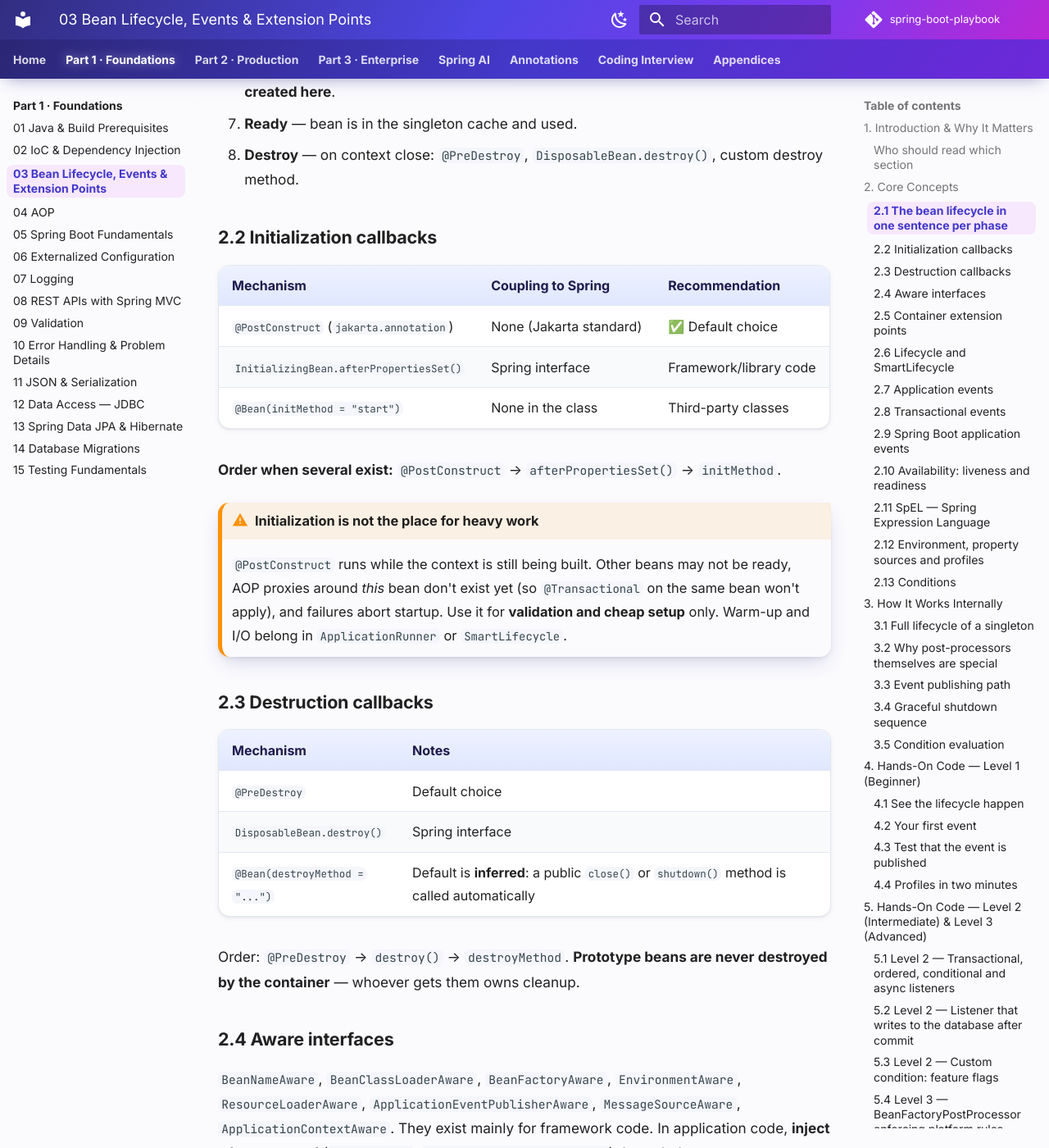
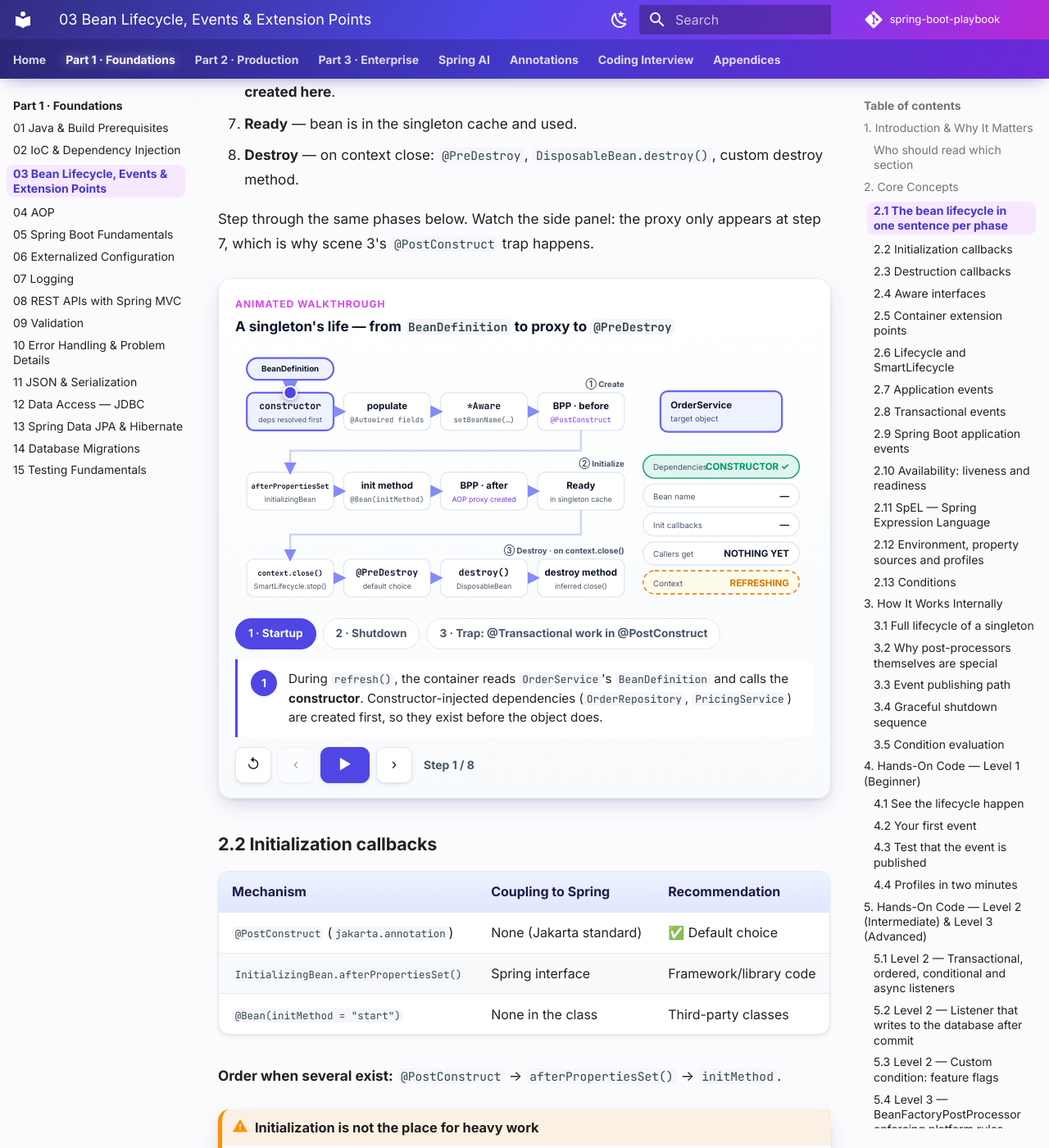
Before and after one commit to khiruashish/spring-boot-playbook, an MkDocs documentation site: the page built from docs/part-1-foundations/03-bean-lifecycle-events-extension-points.md, in a window 1280 px wide and 1400 px high, scrolled down 1773 px. Shown: the whole window at 82% size. Built offline with MkDocs 1.6.1 and Material for MkDocs 9.7.7, drawn with Linux system fonts in a browser that asks for light colours; comment, search, counter and statistics services are not loaded.

Commit message:
Add bean lifecycle step-through animation
New animation in Ch 03 §2.1 with three scenes:
- Startup: constructor → populate → Aware → BPP-before/@PostConstruct →
  afterPropertiesSet → initMethod → BPP-after (proxy appears) → ready.
- Shutdown: context.close()/SmartLifecycle.stop() → @PreDestroy →
  destroy() → destroy method.
- Trap: @Transactional work in @PostConstruct runs on the raw object;
  the fix moves it to an ApplicationRunner/ApplicationReadyEvent.
A side panel tracks dependencies, bean name, init callbacks, what
callers receive and the context state.

Engine additions (backward compatible): data-hide on steps, and chips
can declare their own status labels and colours via
data-label-<state> / data-tone-<state>.

Co-Authored-By: Claude Opus 5.5 <noreply@anthropic.com>
Claude-Session: https://claude.ai/code/session_019tfTGPAd6nb2qgVo5uYMhL

```diff
--- a/docs/javascripts/playbook-animations.js
+++ b/docs/javascripts/playbook-animations.js
@@ -9,8 +9,10 @@
  * Step attributes (all optional, on each <li>):
  *   data-path   comma list of route names to move the token along; "name:rev" runs a route backwards
  *   data-token  "error" paints the token red (an exception travelling back up the stack)
- *   data-hl / data-warn / data-dim   space list of data-node names to highlight / flag / fade
- *   data-tx     space list of "chipName:state" (none, active, suspended, committed, rolledback, ignored)
+ *   data-hl / data-warn / data-dim / data-hide   space list of data-node names to highlight / flag / fade / hide
+ *   data-tx     space list of "chipName:state". Built-in states: none, active, suspended, committed, rolledback,
+ *               ignored. A chip may define its own: data-label-<state>="TEXT" sets the status text and
+ *               data-tone-<state>="<built-in state>" picks the colour.
  * SVG elements with data-scenes="a b" are only shown in those scenes.
  */
 (function () {
@@ -154,14 +156,15 @@
       setNodes("data-hl", "is-active", li);
       setNodes("data-warn", "is-warn", li);
       setNodes("data-dim", "is-dim", li);
+      setNodes("data-hide", "is-hidden", li);
 
       words(li.getAttribute("data-tx")).forEach(function (pair) {
         var kv = pair.split(":");
         var chip = svg.querySelector('[data-tx="' + kv[0] + '"]');
         if (!chip) return;
-        chip.setAttribute("data-state", kv[1]);
+        chip.setAttribute("data-state", chip.getAttribute("data-tone-" + kv[1]) || kv[1]);
         var status = chip.querySelector("[data-tx-status]");
-        if (status) status.textContent = TX_LABEL[kv[1]] || kv[1];
+        if (status) status.textContent = chip.getAttribute("data-label-" + kv[1]) || TX_LABEL[kv[1]] || kv[1];
       });
 
       svg.querySelectorAll("[data-path].is-live").forEach(function (p) { p.classList.remove("is-live"); });
--- a/docs/part-1-foundations/03-bean-lifecycle-events-extension-points.md
+++ b/docs/part-1-foundations/03-bean-lifecycle-events-extension-points.md
@@ -39,6 +39,10 @@ In the grocery marketplace, events are also how services stay decoupled *inside*
 6. **After-init post-processing** — `postProcessAfterInitialization`; **AOP proxies are created here**.
 7. **Ready** — bean is in the singleton cache and used.
 8. **Destroy** — on context close: `@PreDestroy`, `DisposableBean.destroy()`, custom destroy method.
+
+Step through the same phases below. Watch the side panel: the proxy only appears at step 7, which is why scene 3's `@PostConstruct` trap happens.
+
+--8<-- "docs/snippets/animations/bean-lifecycle.html"
 
 ### 2.2 Initialization callbacks
 
--- /dev/null
+++ b/docs/snippets/animations/bean-lifecycle.html
@@ -0,0 +1,85 @@
+<div class="pb-anim" data-pb-anim>
+<div class="pb-anim-head"><span class="pb-anim-kicker">Animated walkthrough</span><span class="pb-anim-title">A singleton's life — from <code>BeanDefinition</code> to proxy to <code>@PreDestroy</code></span></div>
+<div class="pb-anim-stage">
+<svg viewBox="0 0 800 356" role="img" aria-labelledby="pb-bl-title pb-bl-desc" xmlns="http://www.w3.org/2000/svg">
+<title id="pb-bl-title">Spring bean lifecycle</title>
+<desc id="pb-bl-desc">Three rows of lifecycle phases. Create: constructor, populate, Aware callbacks, BeanPostProcessor before-initialization with @PostConstruct. Initialize: afterPropertiesSet, init method, BeanPostProcessor after-initialization where the AOP proxy is created, then ready in the singleton cache. Destroy on context close: SmartLifecycle stop, @PreDestroy, DisposableBean.destroy, destroy method. A side panel shows the target object wrapped by its proxy and the state of dependencies, bean name, init callbacks, what callers receive, and the context.</desc>
+<defs><marker id="pb-bl-arrow" viewBox="0 0 10 10" refX="8" refY="5" markerWidth="7" markerHeight="7" orient="auto-start-reverse"><path d="M0 0 L10 5 L0 10 z" fill="#818cf8"/></marker></defs>
+<g data-node="def"><rect class="pb-box pb-band" x="16" y="12" width="120" height="30" rx="15" fill="#eef2ff" stroke="#6366f1"/><text class="t-b t-11 t-c" x="76" y="31">BeanDefinition</text></g>
+<text class="t-sm t-b" x="538" y="52" text-anchor="end">① Create</text>
+<g data-node="s1"><rect class="pb-box" x="16" y="60" width="120" height="52" rx="10" fill="#ffffff" stroke="#cbd5e1"/><text class="t-b t-c t-mono" x="76" y="83">constructor</text><text class="t-xs t-sub t-c" x="76" y="101">deps resolved first</text></g>
+<g data-node="s2"><rect class="pb-box" x="150" y="60" width="120" height="52" rx="10" fill="#ffffff" stroke="#cbd5e1"/><text class="t-b t-c" x="210" y="83">populate</text><text class="t-xs t-sub t-c t-mono" x="210" y="101">@Autowired fields</text></g>
+<g data-node="s3"><rect class="pb-box" x="284" y="60" width="120" height="52" rx="10" fill="#ffffff" stroke="#cbd5e1"/><text class="t-b t-c t-mono" x="344" y="83">*Aware</text><text class="t-xs t-sub t-c t-mono" x="344" y="101">setBeanName(…)</text></g>
+<g data-node="s4"><rect class="pb-box" x="418" y="60" width="120" height="52" rx="10" fill="#ffffff" stroke="#cbd5e1"/><text class="t-b t-c" x="478" y="83">BPP · before</text><text class="t-xs t-c t-mono t-accent" x="478" y="101">@PostConstruct</text></g>
+<text class="t-sm t-b" x="538" y="162" text-anchor="end">② Initialize</text>
+<g data-node="s5"><rect class="pb-box" x="16" y="170" width="120" height="52" rx="10" fill="#ffffff" stroke="#cbd5e1"/><text class="t-b t-10 t-c t-mono" x="76" y="193">afterPropertiesSet</text><text class="t-xs t-sub t-c" x="76" y="211">InitializingBean</text></g>
+<g data-node="s6"><rect class="pb-box" x="150" y="170" width="120" height="52" rx="10" fill="#ffffff" stroke="#cbd5e1"/><text class="t-b t-c" x="210" y="193">init method</text><text class="t-xs t-sub t-c t-mono" x="210" y="211">@Bean(initMethod)</text></g>
+<g data-node="s7"><rect class="pb-box" x="284" y="170" width="120" height="52" rx="10" fill="#ffffff" stroke="#cbd5e1"/><text class="t-b t-c" x="344" y="193">BPP · after</text><text class="t-xs t-c t-accent" x="344" y="211">AOP proxy created</text></g>
+<g data-node="s8"><rect class="pb-box" x="418" y="170" width="120" height="52" rx="10" fill="#ffffff" stroke="#cbd5e1"/><text class="t-b t-c" x="478" y="193">Ready</text><text class="t-xs t-sub t-c" x="478" y="211">in singleton cache</text></g>
+<g data-scenes="startup shutdown">
+<text class="t-sm t-b" x="538" y="282" text-anchor="end">③ Destroy · on context.close()</text>
+<g data-node="d1"><rect class="pb-box" x="16" y="290" width="120" height="52" rx="10" fill="#ffffff" stroke="#cbd5e1"/><text class="t-b t-10 t-c t-mono" x="76" y="313">context.close()</text><text class="t-xs t-sub t-c" x="76" y="331">SmartLifecycle.stop()</text></g>
+<g data-node="d2"><rect class="pb-box" x="150" y="290" width="120" height="52" rx="10" fill="#ffffff" stroke="#cbd5e1"/><text class="t-b t-c t-mono" x="210" y="313">@PreDestroy</text><text class="t-xs t-sub t-c" x="210" y="331">default choice</text></g>
+<g data-node="d3"><rect class="pb-box" x="284" y="290" width="120" height="52" rx="10" fill="#ffffff" stroke="#cbd5e1"/><text class="t-b t-c t-mono" x="344" y="313">destroy()</text><text class="t-xs t-sub t-c" x="344" y="331">DisposableBean</text></g>
+<g data-node="d4"><rect class="pb-box" x="418" y="290" width="120" height="52" rx="10" fill="#ffffff" stroke="#cbd5e1"/><text class="t-b t-c" x="478" y="313">destroy method</text><text class="t-xs t-sub t-c" x="478" y="331">inferred close()</text></g>
+<path class="pb-route" data-path="wrap2" d="M478 222 L478 256 L76 256 L76 290" fill="none" stroke="#a5b4fc" stroke-width="2.5" marker-end="url(#pb-bl-arrow)"/>
+<path class="pb-route" data-path="r3a" d="M136 316 L150 316" fill="none" stroke="#a5b4fc" stroke-width="2.5" marker-end="url(#pb-bl-arrow)"/>
+<path class="pb-route" data-path="r3b" d="M270 316 L284 316" fill="none" stroke="#a5b4fc" stroke-width="2.5" marker-end="url(#pb-bl-arrow)"/>
+<path class="pb-route" data-path="r3c" d="M404 316 L418 316" fill="none" stroke="#a5b4fc" stroke-width="2.5" marker-end="url(#pb-bl-arrow)"/>
+</g>
+<g data-scenes="trap">
+<text class="t-sm t-b" x="538" y="282" text-anchor="end">③ After refresh</text>
+<g data-node="runner"><rect class="pb-box" x="16" y="290" width="254" height="52" rx="10" fill="#ffffff" stroke="#cbd5e1"/><text class="t-b t-c t-mono" x="143" y="313">ApplicationRunner</text><text class="t-xs t-sub t-c t-mono" x="143" y="331">@EventListener(ApplicationReadyEvent)</text></g>
+<path class="pb-route" data-path="run" d="M270 316 L550 316 L550 92 L564 92" fill="none" stroke="#a5b4fc" stroke-width="2.5" marker-end="url(#pb-bl-arrow)"/>
+</g>
+<path class="pb-route" data-path="start" d="M76 42 L76 60" fill="none" stroke="#a5b4fc" stroke-width="2.5" marker-end="url(#pb-bl-arrow)"/>
+<path class="pb-route" data-path="r1a" d="M136 86 L150 86" fill="none" stroke="#a5b4fc" stroke-width="2.5" marker-end="url(#pb-bl-arrow)"/>
+<path class="pb-route" data-path="r1b" d="M270 86 L284 86" fill="none" stroke="#a5b4fc" stroke-width="2.5" marker-end="url(#pb-bl-arrow)"/>
+<path class="pb-route" data-path="r1c" d="M404 86 L418 86" fill="none" stroke="#a5b4fc" stroke-width="2.5" marker-end="url(#pb-bl-arrow)"/>
+<path class="pb-route" data-path="wrap1" d="M478 112 L478 140 L76 140 L76 170" fill="none" stroke="#a5b4fc" stroke-width="2.5" marker-end="url(#pb-bl-arrow)"/>
+<path class="pb-route" data-path="r2a" d="M136 196 L150 196" fill="none" stroke="#a5b4fc" stroke-width="2.5" marker-end="url(#pb-bl-arrow)"/>
+<path class="pb-route" data-path="r2b" d="M270 196 L284 196" fill="none" stroke="#a5b4fc" stroke-width="2.5" marker-end="url(#pb-bl-arrow)"/>
+<path class="pb-route" data-path="r2c" d="M404 196 L418 196" fill="none" stroke="#a5b4fc" stroke-width="2.5" marker-end="url(#pb-bl-arrow)"/>
+<g data-node="proxy"><rect class="pb-shell" x="564" y="30" width="216" height="100" rx="16" fill="none" stroke="#818cf8" stroke-dasharray="7 5"/><text class="t-sm t-b t-accent" x="578" y="48">AOP proxy</text></g>
+<g data-node="obj"><rect class="pb-box" x="588" y="58" width="168" height="56" rx="10" fill="#ffffff" stroke="#cbd5e1"/><text class="t-b" x="602" y="82">OrderService</text><text class="t-sm" x="602" y="100">target object</text></g>
+<g data-tx="deps" data-state="none" data-label-ctor="CONSTRUCTOR ✓" data-tone-ctor="active" data-label-all="ALL INJECTED" data-tone-all="committed"><rect class="pb-chip" x="564" y="146" width="216" height="32" rx="16" fill="#ffffff" stroke="#cbd5e1"/><text class="t-sm" x="578" y="167">Dependencies</text><text class="t-b pb-tx-status" data-tx-status x="766" y="167" text-anchor="end">—</text></g>
+<g data-tx="aware" data-state="none" data-label-set="orderService" data-tone-set="committed"><rect class="pb-chip" x="564" y="186" width="216" height="32" rx="16" fill="#ffffff" stroke="#cbd5e1"/><text class="t-sm" x="578" y="207">Bean name</text><text class="t-b pb-tx-status" data-tx-status x="766" y="207" text-anchor="end">—</text></g>
+<g data-tx="init" data-state="none" data-label-one="1 / 3" data-tone-one="active" data-label-two="2 / 3" data-tone-two="active" data-label-done="3 / 3 ✓" data-tone-done="committed"><rect class="pb-chip" x="564" y="226" width="216" height="32" rx="16" fill="#ffffff" stroke="#cbd5e1"/><text class="t-sm" x="578" y="247">Init callbacks</text><text class="t-b pb-tx-status" data-tx-status x="766" y="247" text-anchor="end">—</text></g>
+<g data-tx="ref" data-state="none" data-label-nothing="NOTHING YET" data-tone-nothing="none" data-label-raw="RAW OBJECT" data-tone-raw="ignored" data-label-proxy="THE PROXY" data-tone-proxy="committed" data-label-gone="DESTROYED" data-tone-gone="rolledback"><rect class="pb-chip" x="564" y="266" width="216" height="32" rx="16" fill="#ffffff" stroke="#cbd5e1"/><text class="t-sm" x="578" y="287">Callers get</text><text class="t-b pb-tx-status" data-tx-status x="766" y="287" text-anchor="end">—</text></g>
+<g data-tx="ctx" data-state="none" data-label-refreshing="REFRESHING" data-tone-refreshing="suspended" data-label-running="RUNNING" data-tone-running="active" data-label-closing="CLOSING" data-tone-closing="suspended" data-label-closed="CLOSED" data-tone-closed="rolledback"><rect class="pb-chip" x="564" y="306" width="216" height="32" rx="16" fill="#ffffff" stroke="#cbd5e1"/><text class="t-sm" x="578" y="327">Context</text><text class="t-b pb-tx-status" data-tx-status x="766" y="327" text-anchor="end">—</text></g>
+<circle class="pb-anim-token" r="9" cx="-40" cy="-40" fill="#4f46e5" stroke="#ffffff" stroke-width="2.5"/>
+</svg>
+</div>
+<div class="pb-anim-script" data-scene="startup">
+<p class="pb-anim-scene-title"><strong>1 · Startup</strong></p>
+<ol>
+<li data-path="start" data-hl="def s1 obj" data-hide="proxy" data-tx="deps:ctor aware:none init:none ref:nothing ctx:refreshing">During <code>refresh()</code>, the container reads <code>OrderService</code>'s <code>BeanDefinition</code> and calls the <strong>constructor</strong>. Constructor-injected dependencies (<code>OrderRepository</code>, <code>PricingService</code>) are created first, so they exist before the object does.</li>
+<li data-path="r1a" data-hl="s2 obj" data-hide="proxy" data-tx="deps:all aware:none init:none ref:nothing ctx:refreshing"><code>populateBean()</code> fills <code>@Autowired</code> fields and setters. With constructor injection there's nothing left to do here, which is one reason constructor injection is the default.</li>
+<li data-path="r1b" data-hl="s3 obj" data-hide="proxy" data-tx="deps:all aware:set init:none ref:nothing ctx:refreshing"><strong>Aware callbacks</strong>: <code>setBeanName("orderService")</code>, then <code>BeanClassLoaderAware</code> and <code>BeanFactoryAware</code>. The context-level ones (<code>ApplicationContextAware</code>, <code>EnvironmentAware</code> …) arrive in the next step through a post-processor.</li>
+<li data-path="r1c" data-hl="s4 obj" data-hide="proxy" data-tx="deps:all aware:set init:one ref:nothing ctx:refreshing">Every <code>BeanPostProcessor</code> gets <code>postProcessBeforeInitialization</code>. <code>CommonAnnotationBeanPostProcessor</code> calls your <strong><code>@PostConstruct</code></strong> method here. Note the side panel: there is still no proxy.</li>
+<li data-path="wrap1" data-hl="s5 obj" data-hide="proxy" data-tx="deps:all aware:set init:two ref:nothing ctx:refreshing"><code>InitializingBean.afterPropertiesSet()</code> runs next. It's a Spring interface, so application code should prefer <code>@PostConstruct</code>.</li>
+<li data-path="r2a" data-hl="s6 obj" data-hide="proxy" data-tx="deps:all aware:set init:done ref:nothing ctx:refreshing">Then the custom <strong>init method</strong> from <code>@Bean(initMethod = "…")</code>, which is how you hook third-party classes you can't annotate. Order: <code>@PostConstruct</code> → <code>afterPropertiesSet()</code> → <code>initMethod</code>.</li>
+<li data-path="r2b" data-hl="s7 proxy" data-tx="deps:all aware:set init:done ref:nothing ctx:refreshing"><code>postProcessAfterInitialization</code>: <code>AnnotationAwareAspectJAutoProxyCreator</code> sees <code>@Transactional</code> (or any aspect) and <strong>returns a proxy</strong> wrapping the object. From here on, the proxy <em>is</em> the bean.</li>
+<li data-path="r2c" data-hl="s8 proxy" data-tx="deps:all aware:set init:done ref:proxy ctx:running">The proxy goes into the singleton cache, so every injection point and <code>getBean()</code> gets <strong>the proxy, never the raw object</strong>. Once all singletons are ready: <code>SmartInitializingSingleton</code>, <code>SmartLifecycle.start()</code>, then <code>ContextRefreshedEvent</code>.</li>
+</ol>
+</div>
+<div class="pb-anim-script" data-scene="shutdown">
+<p class="pb-anim-scene-title"><strong>2 · Shutdown</strong></p>
+<ol>
+<li data-path="wrap2" data-hl="d1" data-tx="deps:all aware:set init:done ref:proxy ctx:closing"><code>context.close()</code> (or SIGTERM with graceful shutdown) publishes <code>ContextClosedEvent</code>, then stops <code>SmartLifecycle</code> beans in <strong>reverse phase order</strong>. In-flight work drains before any bean is destroyed.</li>
+<li data-path="r3a" data-hl="d2 obj" data-tx="deps:all aware:set init:done ref:proxy ctx:closing"><strong><code>@PreDestroy</code></strong> runs first. It's the default choice for cleanup: close pools, flush buffers.</li>
+<li data-path="r3b" data-hl="d3 obj" data-tx="deps:all aware:set init:done ref:proxy ctx:closing">Then <code>DisposableBean.destroy()</code>, the Spring-interface equivalent.</li>
+<li data-path="r3c" data-hl="d4" data-dim="obj proxy" data-tx="deps:all aware:set init:done ref:gone ctx:closed">Finally the <strong>destroy method</strong>. For <code>@Bean</code> methods it's inferred: a public <code>close()</code> or <code>shutdown()</code> is called automatically. Prototype beans never reach this row; whoever asked for them owns their cleanup.</li>
+</ol>
+</div>
+<div class="pb-anim-script" data-scene="trap">
+<p class="pb-anim-scene-title"><strong>3 · Trap: <code>@Transactional</code> work in <code>@PostConstruct</code></strong></p>
+<ol>
+<li data-path="start,r1a,r1b" data-hl="s1 s2 s3 obj" data-hide="proxy" data-tx="deps:all aware:set init:none ref:nothing ctx:refreshing">Same startup, but now <code>OrderService</code> has <code>@PostConstruct void warmUp() { loadPrices(); }</code>, and <code>loadPrices()</code> is <code>@Transactional</code>.</li>
+<li data-path="r1c" data-hl="s4" data-warn="s4 obj" data-hide="proxy" data-tx="deps:all aware:set init:one ref:raw ctx:refreshing"><code>@PostConstruct</code> runs on the <strong>raw object</strong>, before any proxy exists. <code>loadPrices()</code> runs with no transaction: no rollback, no <code>readOnly</code>, and lazy associations can throw <code>LazyInitializationException</code>. Often nothing fails at startup; the work just silently isn't transactional.</li>
+<li data-path="wrap1,r2a,r2b" data-hl="s7 proxy" data-warn="s7" data-tx="deps:all aware:set init:done ref:nothing ctx:refreshing">The proxy is only created at <code>BPP · after</code>, three steps later, which is too late for anything <code>@PostConstruct</code> already did.</li>
+<li data-path="r2c" data-hl="s8 proxy" data-tx="deps:all aware:set init:done ref:proxy ctx:running">Refresh finishes and the proxy is in the cache. Other beans now see the transactional version.</li>
+<li data-path="run" data-hl="runner proxy obj" data-tx="deps:all aware:set init:done ref:proxy ctx:running"><strong>Fix:</strong> move warm-up to an <code>ApplicationRunner</code> or an <code>@EventListener(ApplicationReadyEvent.class)</code> that calls <code>orderService.loadPrices()</code>. It runs after refresh, <em>through the proxy</em>, so <code>@Transactional</code> applies. To keep traffic away until warm-up ends, hold back readiness (§6.2).</li>
+</ol>
+</div>
+</div>
--- a/docs/stylesheets/playbook-animations.css
+++ b/docs/stylesheets/playbook-animations.css
@@ -45,6 +45,9 @@
 .pb-anim svg .t-sm { font-size: 11px; fill: var(--pb-muted); }
 .pb-anim svg .t-xs { font-size: 10px; }
 .pb-anim svg .t-b { font-weight: 700; }
+.pb-anim svg .t-11 { font-size: 11px; }
+.pb-anim svg .t-10 { font-size: 10px; }
+.pb-anim svg .t-sub { fill: var(--pb-muted); }
 .pb-anim svg .t-c { text-anchor: middle; }
 .pb-anim svg .t-mono { font-family: var(--md-code-font-family, "JetBrains Mono"), monospace; }
 .pb-anim svg .t-accent { fill: var(--pb-anim-accent); }
@@ -62,6 +65,7 @@
 .pb-anim svg [data-node].is-active > .pb-shell { stroke: var(--pb-indigo-500); stroke-width: 2.2; }
 .pb-anim svg [data-node].is-warn > .pb-box { stroke: var(--pb-anim-warn); stroke-width: 2.5; fill: var(--pb-anim-warn-bg); }
 .pb-anim svg [data-node].is-dim { opacity: .3; }
+.pb-anim svg [data-node].is-hidden { opacity: 0; }
 
 .pb-anim svg .pb-route { fill: none; stroke: var(--pb-indigo-200); stroke-width: 2.5; transition: stroke .3s ease; }
 [data-md-color-scheme="slate"] .pb-anim svg .pb-route { stroke: #3f4687; }
```
